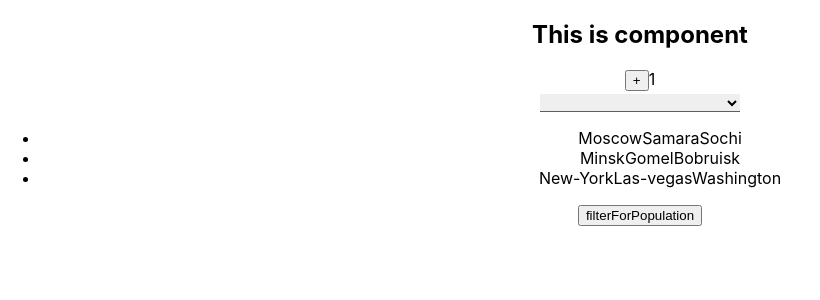
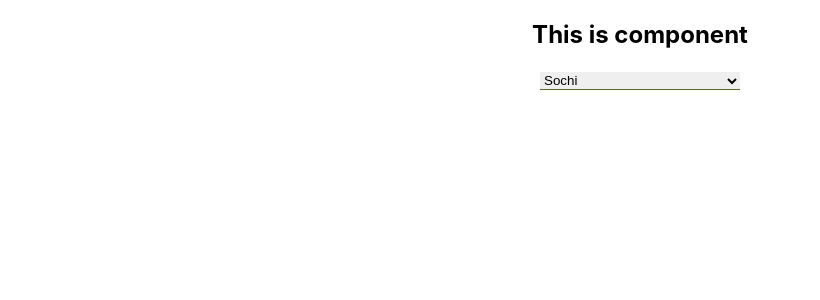
Before and after one commit to AlexeyKrop/react-kabsda-lesson, a React (Create React App) app: page / in a window 1280 px wide. Shown: the top 300 px of the page, without its empty margins (0-820 px from the left). Built offline with nearby package versions, Linux system fonts and the light colour scheme.

Commit message:
add homework

```diff
--- a/src/App.tsx
+++ b/src/App.tsx
@@ -1,17 +1,12 @@
 import React, {useMemo, useState} from 'react';
 import './App.css';
-import Select from "./Components/Select/Select";
-import {UseMemoTest} from "./Components/UseMemoTest/UseMemoTest";
+import Country from "./Components/TaskUseMemo/Country";
 
 export type UserType = {
   id: number,
   name: string
 }
-export type countryType = {
-  id: string
-  city: Array<string>
-  population: number
-}
+
 function App() {
   const [accordionCollapsed, setAccordionCollapsed] = useState(true)
   const [ratingValue, setRatingValue] = useState(0)
@@ -24,23 +19,6 @@ function App() {
   const showUserName = (id: number) => {
     user.map(u => u.id === id ?  setTitleValue(u.name) : '')
   }
-  let [country, setCountry] = useState<Array<countryType>>([
-    {id: 'Russia', city:['Moscow', 'Samara', 'Sochi'], population: 15000000},
-    {id: 'Belarus', city:['Minsk', 'Gomel', 'Bobruisk'], population: 5000000},
-    {id: 'USA', city:['New-York', 'Las-vegas', 'Washington'], population: 7000000},
-  ])
-  const changeFilterHandler = () => {
-    setCountry(country.filter(c => c.population > 5000000))
-  }
-  let [count, setCount] = useState(0)
-  let resultCount = useMemo( () => {
-    count = count + 1
-    return count
-  },[count]);
-  const plusCountHandler = () => {
-    setCount(count )
-  }
-  console.log('countRender')
   return (
     <div className="App">
       <h2>This is component</h2>
@@ -51,10 +29,11 @@ function App() {
       {/*<Accordion titleValue='---User---' collapsed={false}/>*/}
       {/*<UnControlAccordion titleValue={'Menu'} />*/}
       {/*<Select user={user}/>*/}
-      <button onClick={plusCountHandler}>+</button>
-      {count}
-      <Select/>
-      <UseMemoTest country={country} callBack={changeFilterHandler}/>
+      {/*<button onClick={plusCountHandler}>+</button>*/}
+      {/*{count}*/}
+      {/*<Select/>*/}
+      {/*<UseMemoTest country={country} callBack={changeFilterHandler}/>*/}
+      <Country />
     </div>
   );
 }
--- a/src/Components/Select/Select.tsx
+++ b/src/Components/Select/Select.tsx
@@ -1,9 +1,15 @@
 import React, {ChangeEvent, useState} from 'react';
-import {countryType, UserType} from "../../App";
+import { UserType} from "../../App";
+export type countryType = {
+  id: string
+  city: string
+  population: number
+}
 type SelectType = {
   user?: Array<UserType>
   country? : Array<countryType>
 }
+
 const SelectM = (props:SelectType) => {
   const[value, setValue] = useState('Menu')
   const onchangeSelectHandler = (e: ChangeEvent<HTMLSelectElement>)=>{
@@ -13,7 +19,7 @@ const SelectM = (props:SelectType) => {
     <div>
       <select value={value} onChange={onchangeSelectHandler} className={'select__header'}>
         {props.user && props.user.map(u => <option className={'option__header'} key={u.id}>{u.name}</option>)}
-        {props.country && props.country.map(c => <option className={'option__header'} key={c.id}>{c.city}</option>)}
+        {props.country && props.country.map((c,index) => <option className={'option__header'} key={index}>{c.city}</option>)}
       </select>
     </div>
   );
--- /dev/null
+++ b/src/Components/TaskUseMemo/Country.tsx
@@ -0,0 +1,29 @@
+import React from 'react';
+import Select from "../Select/Select";
+
+const country = [
+  {id: 'Russia', city: 'Sochi', population: 100000},
+  {id: 'Russia', city: 'Moscow', population: 2000000},
+  {id: 'Russia', city: 'Samara', population: 2000000},
+  {id: 'Russia', city: 'Rostov', population: 3000000},
+  {id: 'Russia', city: 'Kazan', population: 10003000},
+  {id: 'Russia', city: 'Izhevsk', population: 2000000},
+  {id: 'Belarus', city: 'Minsk', population: 10000000},
+  {id: 'Belarus', city: 'Vitebsk', population: 9000000},
+  {id: 'Belarus', city: 'Brest', population: 99000000},
+  {id: 'Belarus', city: 'Gomel', population: 17000000},
+  {id: 'Belarus', city: 'Sochi', population: 61000000},
+  {id: 'Usa', city: 'Washington', population: 41000000},
+  {id: 'Usa', city: 'Las-Vegas', population: 31000000},
+  {id: 'Usa', city: 'Boston', population: 12000000},
+]
+
+const Country = () => {
+  return (
+    <div>
+      <Select country={country}/>
+    </div>
+  );
+};
+
+export default Country;
--- a/src/Components/UseMemoTest/UseMemoTest.tsx
+++ /dev/null
@@ -1,24 +0,0 @@
-import React from 'react';
-import {countryType} from "../../App";
-
-type useMemoPropsType = {
-  country: Array<countryType>
-  callBack?: () => void
-}
-const UseMemoTestM = (props: useMemoPropsType) => {
-  const changeFilterHandler = () => {
-    props.callBack && props.callBack()
-  }
-  console.log('countryRender')
-  return (
-    <>
-      <ul>
-        {props.country.map((c, index) => {
-          return <li key={index}>{c.city}</li>
-        })}
-      </ul>
-      <button onClick={changeFilterHandler}>filterForPopulation</button>
-    </>
-  );
-};
-export const UseMemoTest = React.memo(UseMemoTestM)
```
